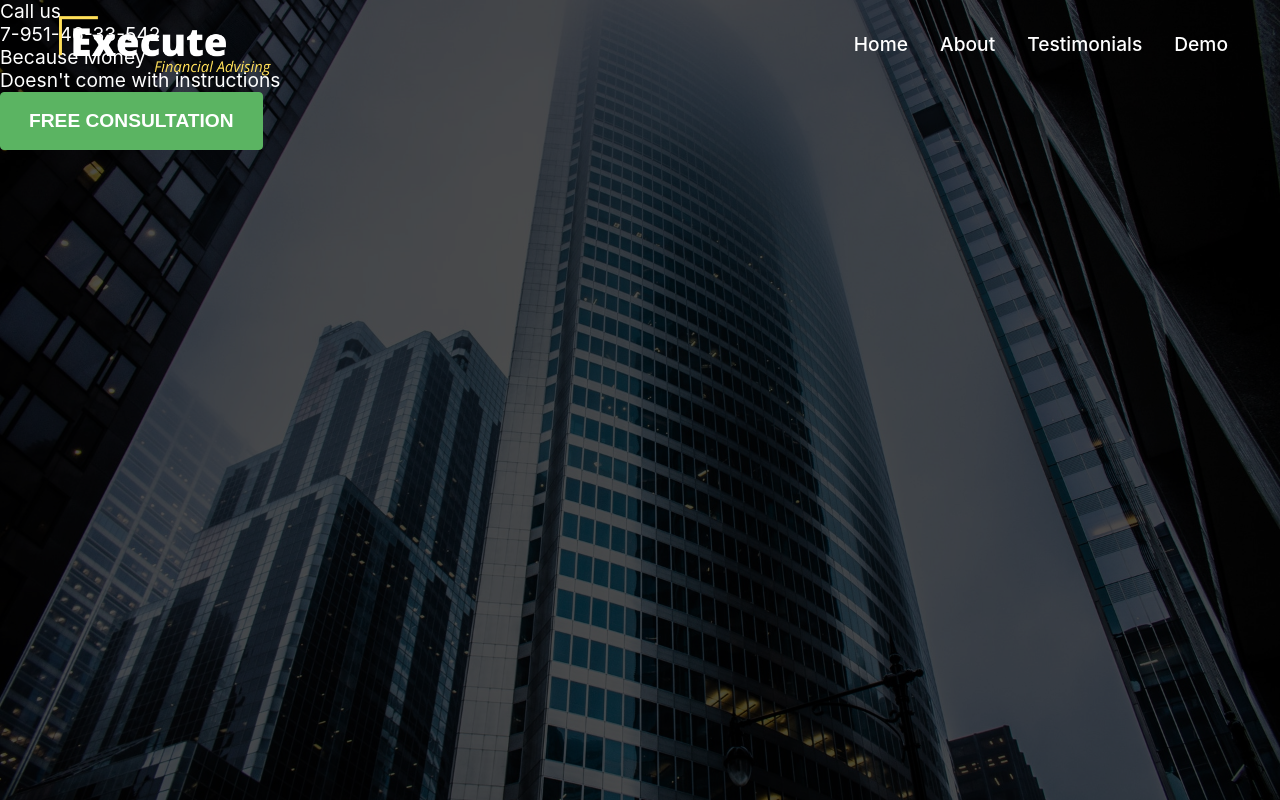
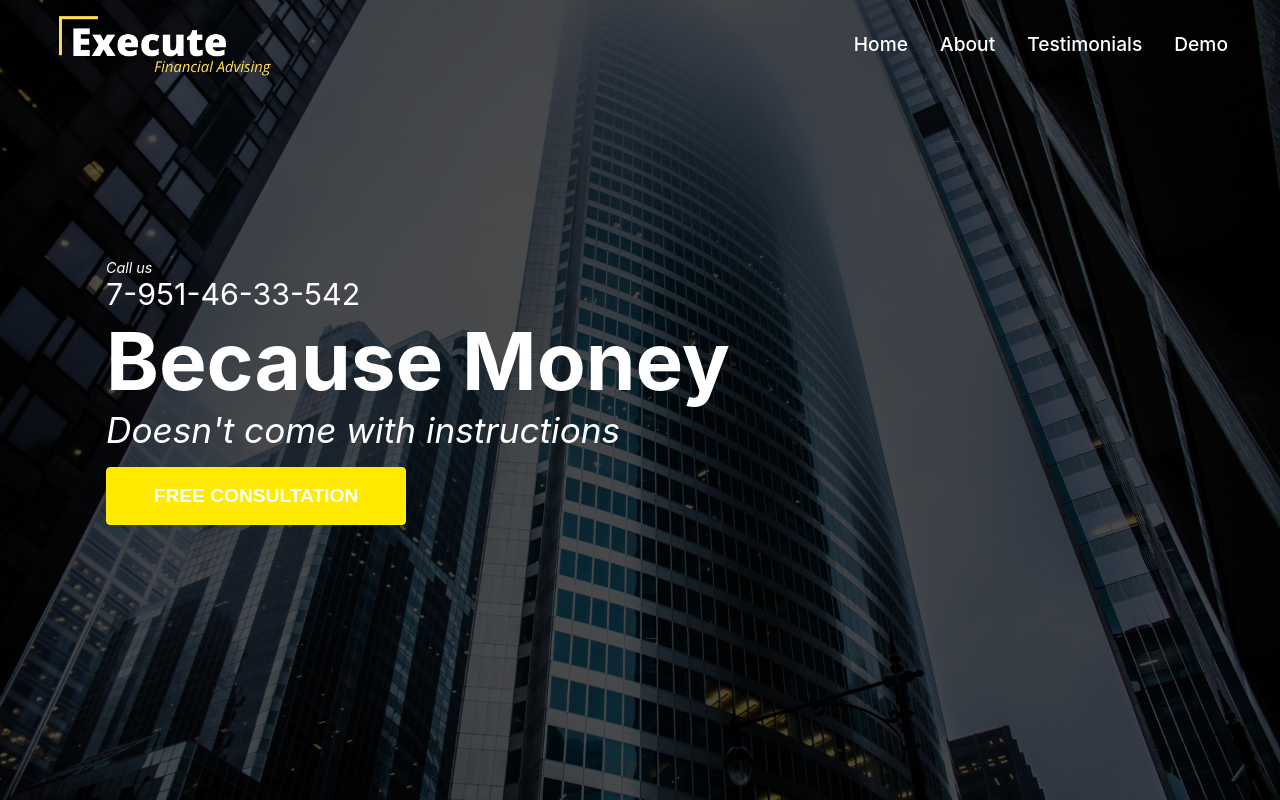
Before and after one commit to SlavikLiabin/money-react, a React (Create React App) app: page / in a window 1280 px wide. Built offline with nearby package versions, Linux system fonts and the light colour scheme.

Commit message:
buttoncolor

```diff
--- a/src/components/Hero.css
+++ b/src/components/Hero.css
@@ -16,3 +16,39 @@
   left: 0;
   z-index: -1;
 }
+
+.hero .content {
+  height: 100%;
+  display: flex;
+  flex-direction: column;
+  justify-content: center;
+  max-width: 1100px;
+  margin: auto;
+  padding: 1rem;
+}
+
+.hero .content p:first-child {
+  font-style: italic;
+  font-size: 0.9rem;
+}
+
+.hero .content p:nth-child(2) {
+  font-size: 1.9rem;
+}
+
+.hero .content p:nth-child(3) {
+  font-size: 5rem;
+  font-weight: 700;
+}
+
+.hero .content p:nth-child(4) {
+  font-size: 2.2rem;
+  font-style: italic;
+}
+
+.hero .button {
+  margin: 1rem 0;
+  width: 300px;
+  background-color: var(--secondary-color);
+  border: 1px solid var(--secondary-color);
+}
```
